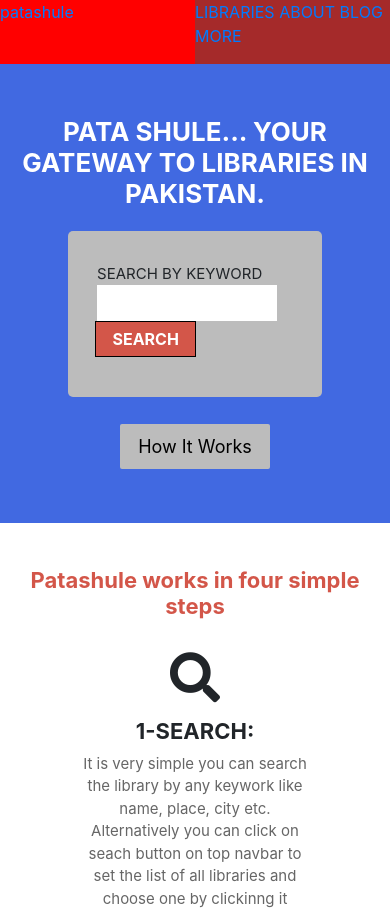
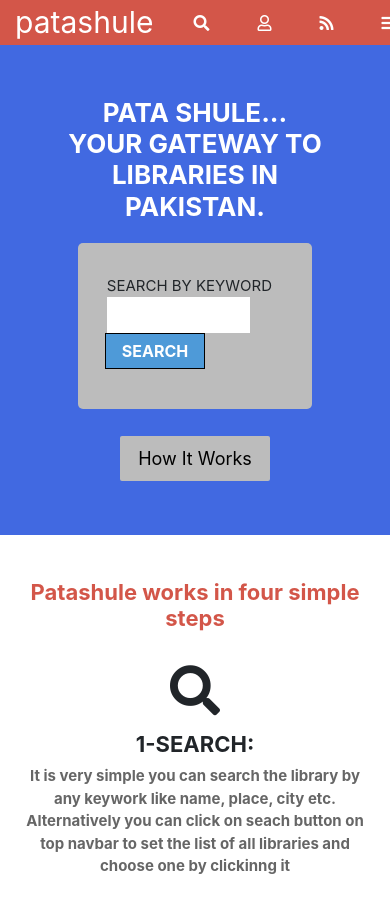
Before and after one commit to talhawaqar/Patashule-Library, a plain HTML site: page index.html in a window 390 px wide. Shown: the top 913 px of the page. Drawn offline with Linux system fonts and the light colour scheme.

Commit message:
styled navbar and main section for tablet

```diff
--- a/css/main.css
+++ b/css/main.css
@@ -1,12 +1,6 @@
 /* +++++++++++++++++++++++++++++++++++++++++++++++++++++++++++++++++++++++++++++++++++++++
               RESET
 ++++++++++++++++++++++++++++++++++++++++++++++++++++++++++++++++++++++++++++++++++++++ */
-
-* {
-  margin: 0;
-  padding: 0;
-  box-sizing: border-box;
-}
 
 /* +++++++++++++++++++++++++++++++++++++++++++++++++++++++++++++++++++++++++++++++++++++++
               UTILITY CLASSES
@@ -59,10 +53,9 @@
   font-size: 22px;
 }
 
-.font-40 {
-  font-size: 80px;
+.font-30 {
+  font-size: 30px;
 }
-
 /* +++++++++++++++++++++++++++++++++++++++++++++++++++++++++++++++++++++++++++++++++++++++
               NAVBAR
 ++++++++++++++++++++++++++++++++++++++++++++++++++++++++++++++++++++++++++++++++++++++ */
@@ -72,17 +65,28 @@
 }
 
 .top-navbar .brand {
-  width: 50%;
-  background-color: red;
+  flex: 1;
+  padding-bottom: 1em;
 }
 
 .top-navbar .links {
-  width: 50%;
-  background-color: brown;
+  flex: 1;
+}
+
+.top-navbar ul {
+  width: 100%;
+  height: 100%;
+  display: flex;
+  justify-content: flex-end;
+  align-items: center;
 }
 
 .top-navbar ul li {
   display: inline-block;
+}
+
+.navbar-link {
+  margin-right: 1em;
 }
 
 /* +++++++++++++++++++++++++++++++++++++++++++++++++++++++++++++++++++++++++++++++++++++++
@@ -94,13 +98,14 @@
 }
 
 .showcase-area h1 {
+  width: 65%;
   padding: 2em 0em 0.5em 0em;
 }
 
 .search-area {
   padding: 2em 0 2.5em 1.8em;
   text-align: left;
-  width: 65%;
+  width: 60%;
   margin: auto;
   border-radius: 5px;
   flex-direction: column;
@@ -120,7 +125,8 @@
 .search-area input[type="submit"] {
   border: solid 1px #000;
   padding: 0.3em 1em;
-  margin-left: -0.1em;
+  margin-left: -1%;
+  background: #d35649;
 }
 
 .showcase-area a {
@@ -128,6 +134,10 @@
   margin: 1.5em 0 3em;
   border-radius: 2px;
 }
+
+/* +++++++++++++++++++++++++++++++++++++++++++++++++++++++++++++++++++++++++++++++++++++++
+              MAIN SECTION
+++++++++++++++++++++++++++++++++++++++++++++++++++++++++++++++++++++++++++++++++++++++ */
 
 main h2 {
   margin-top: 2em;
@@ -141,3 +151,34 @@ main h2 {
 .card-detail {
   padding: 1em 4em !important;
 }
+
+@media only screen and (max-width: 1024px) {
+  .top-navbar .brand {
+    padding-bottom: 0;
+  }
+
+  .top-navbar .links {
+    flex: 2;
+  }
+
+  .top-navbar ul {
+    justify-content: flex-start;
+  }
+
+  .navbar-link {
+    margin-right: 3em;
+  }
+
+  .search-area input[type="search"] {
+    width: 70%;
+  }
+
+  .search-area input[type="submit"] {
+    border: solid 1px #000;
+    background-color: #4e9ad8;
+  }
+
+  .card-detail {
+    padding: 1em 0 !important;
+  }
+}
--- a/index.html
+++ b/index.html
@@ -13,35 +13,55 @@
   </head>
   <body>
     <header>
-      <nav class="top-navbar">
+      <nav class="bg-primary-color">
+        <div class="container">
+          <div class="top-navbar">
             <div class="brand">
-          <a href="#">
+              <a class="text-decoration-none text-white font-30" href="#">
                 patashule
               </a>
             </div>
             <div class="links">
               <ul>
                 <li>
-              <a href="#" class="text-uppercase">
-                <span>Libraries</span>
+                  <a
+                    href="#"
+                    class="text-uppercase text-decoration-none text-white navbar-link"
+                  >
+                    <i class="fas fa-search font-16"></i>
+                    <span class="d-none d-lg-inline font-15">Libraries</span>
                   </a>
                 </li>
                 <li>
-              <a href="#" class="text-uppercase">
-                <span>About</span>
+                  <a
+                    href="#"
+                    class="text-uppercase text-decoration-none text-white navbar-link"
+                  >
+                    <i class="far fa-user font-16"></i>
+                    <span class="d-none d-lg-inline font-15">About</span>
                   </a>
                 </li>
                 <li>
-              <a href="#" class="text-uppercase">
-                <span>Blog</span>
+                  <a
+                    href="#"
+                    class="text-uppercase text-decoration-none text-white navbar-link"
+                  >
+                    <i class="fas fa-rss font-16"></i>
+                    <span class="d-none d-lg-inline font-15">Blog</span>
                   </a>
                 </li>
                 <li>
-              <a href="#" class="text-uppercase">
-                <span>More</span>
+                  <a
+                    href="#"
+                    class="text-uppercase text-decoration-none text-white"
+                  >
+                    <i class="fas fa-bars font-16"></i>
+                    <span class="d-none d-lg-inline font-15">More</span>
                   </a>
                 </li>
               </ul>
+            </div>
+          </div>
         </div>
       </nav>
     </header>
@@ -49,7 +69,7 @@
     <section class="showcase-area">
       <div class="row no-gutters">
         <div class="col-12 text-center">
-          <h1 class="main-heading font-weight-bold text-white">
+          <h1 class="main-heading font-weight-bold text-white d-inline-block">
             PATA SHULE... YOUR GATEWAY TO LIBRARIES IN PAKISTAN.
           </h1>
           <div class="search-area d-flex bg-gray">
@@ -57,7 +77,7 @@
             <div class="text-btn dflex">
               <input class="font-18" type="search" />
               <input
-                class="bg-primary-color text-white font-weight-bold font-16"
+                class="text-white font-weight-bold font-16"
                 type="submit"
                 value="SEARCH"
               />
@@ -89,7 +109,7 @@
                 <h3 class="text-gray font-weight-bold font-22">
                   1-SEARCH:
                 </h3>
-                <p class="text-lightgray font-15">
+                <p class="text-lightgray font-15 font-weight-bold">
                   It is very simple you can search the library by any keywork
                   like name, place, city etc. Alternatively you can click on
                   seach button on top navbar to set the list of all libraries
@@ -105,7 +125,7 @@
                 <h3 class="text-gray font-weight-bold font-22">
                   2-LOCATE:
                 </h3>
-                <p class="text-lightgray font-15">
+                <p class="text-lightgray font-15 font-weight-bold">
                   Get to see where is library located by clicking on the library
                   profile. It is even more exciting you can get the direction of
                   library from anywhare.
@@ -121,7 +141,7 @@
                 <h3 class="text-gray font-weight-bold font-22">
                   3-APPLY:
                 </h3>
-                <p class="text-lightgray font-15">
+                <p class="text-lightgray font-15 font-weight-bold">
                   Apply for the membership of the library of your choice. Click
                   on the apply button to get the application form. We also
                   follow up on the application to make sure you get reply on
@@ -138,7 +158,7 @@
                 <h3 class="text-gray font-weight-bold font-22">
                   4-RELAX:
                 </h3>
-                <p class="text-lightgray font-15">
+                <p class="text-lightgray font-15 font-weight-bold">
                   Once you applied for membership you can now take rest and
                   visit our blog to see the best featured libraries of Pakistan
                   and their detials.
```
Also changed, not shown: images/apply.svg (deleted), images/locate.png (deleted), images/relax.png (deleted), images/search.png (deleted). Lines whose indentation alone changed are shown as unchanged.
